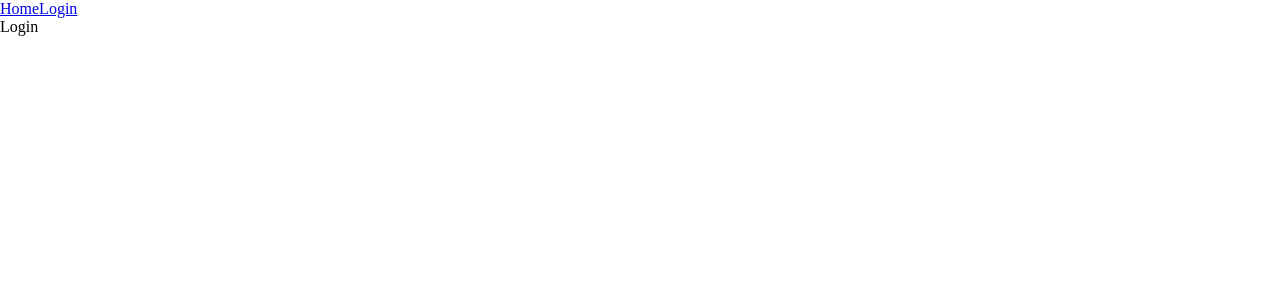
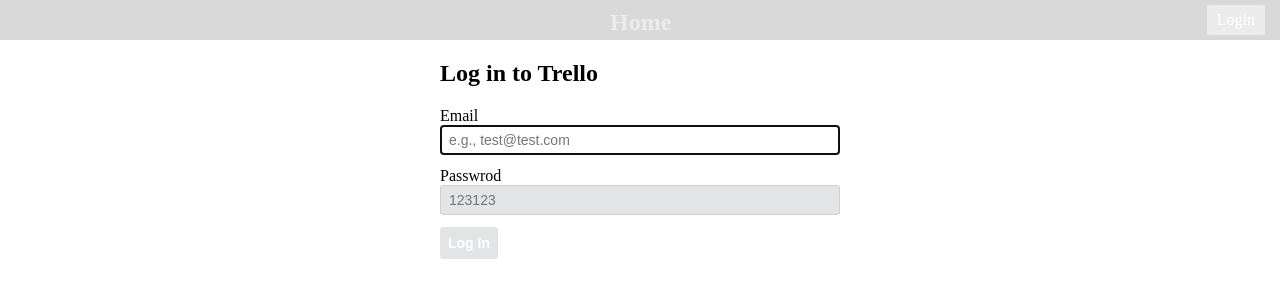
Before and after one commit to jnssanaee/vue-trello_back, a Vue app: page /login in a window 1280 px wide. Shown: the top 300 px of the page. Built offline with nearby package versions, Linux system fonts and the light colour scheme.

Commit message:
CLN : 로그인, 로그아웃

```diff
--- a/package.json
+++ b/package.json
@@ -11,7 +11,8 @@
   },
   "dependencies": {
     "axios": "^0.19.0",
-    "vue": "^2.5.2"
+    "vue": "^2.5.2",
+    "vuex": "^3.1.1"
   },
   "devDependencies": {
     "autoprefixer": "^7.1.2",
--- a/src/App.vue
+++ b/src/App.vue
@@ -1,18 +1,69 @@
 <template>
   <div id="app">
     <Navbar />
-    <router-view></router-view>
+    <router-view class="container"></router-view>
   </div>
 </template>
 
 <script>
 import Navbar from './components/Navbar.vue'
+
 export default {
-  name: 'App',
-  components: {Navbar}
+  name: 'app',
+  components: { Navbar },
+  data () {
+    return {
+    }
+  }
 }
 </script>
 
 <style>
-
+html, body, #app {
+  height: 100%;
+  margin: 0px;
+}
+#app {
+  display: flex;
+  flex-direction: column;
+}
+.container {
+  flex-grow: 1;
+  position: relative;
+}
+.btn {
+  border-radius: 3px;
+  padding: 6px 8px;
+  background-color: #e2e4e6;
+  border: none;
+  display: inline-block;
+  color: #fff;
+  font-size: 14px;
+  line-height: 20px;
+  font-weight: 700;
+  cursor: pointer;
+}
+.btn-success {
+  background-color: #5aac44;
+  box-shadow: 0 1px 0 #519839;
+}
+.form-control {
+  width: 100%;
+  box-sizing: border-box;
+  background-color: #e2e4e6;
+  border: 1px solid #cdd2d4;
+  border-radius: 3px;
+  display: block;
+  margin-bottom: 12px;
+  padding: 6px 8px;
+  transition: background-color .3s;
+}
+input[type=text].form-control,
+input[type=password].form-control,
+textarea.form-control {
+  font-size: 14px;
+}
+.form-control:focus {
+  background-color: #fff;
+}
 </style>
--- /dev/null
+++ b/src/api/index.js
@@ -0,0 +1,73 @@
+import axios from 'axios'
+import router from '../router'
+
+const DOMAIN = 'http://localhost:3000'
+const UNAUTHORIZED = 401
+const onUnauthorized = () => {
+  router.push(`/login?rPath=${encodeURIComponent(location.pathname)}`)
+}
+
+const request = (method, url, data) => {
+  return axios({
+    method,
+    url: DOMAIN + url,
+    data
+  }).then(result => result.data)
+    .catch(result => {
+      const {status} = result.response
+      if (status === UNAUTHORIZED) onUnauthorized()
+      throw result.response
+    })
+}
+
+export const setAuthInHeader = token => {
+  axios.defaults.headers.common['Authorization'] = token ? `Bearer ${token}` : null;
+}
+
+export const board = {
+  fetch(id) {
+    return id ? request('get', `/boards/${id}`) : request('get', '/boards')
+  },
+  create(title) {
+    return request('post', '/boards', {title})
+  },
+  update(id, payload) {
+    return request('put', `/boards/${id}`, payload)
+  },
+  destroy(id) {
+    return request('delete', `/boards/${id}`)
+  }
+}
+
+export const list = {
+  create(payload) {
+    return request('post', '/lists', payload)
+  },
+  update(id, payload) {
+    return request('put', `/lists/${id}`, payload)
+  },
+  destroy(id) {
+    return request('delete', `/lists/${id}`)
+  },
+}
+
+export const card = {
+  fetch(id) {
+    return request('get', `/cards/${id}`)
+  },
+  create(title, listId, pos) {
+    return request('post', '/cards', {title, listId, pos})
+  },
+  update(id, payload) {
+    return request('put', `/cards/${id}`, payload)
+  },
+  destroy(id) {
+    return request('delete', `/cards/${id}`)
+  }
+}
+
+export const auth = {
+  login(email, password) {
+    return request('post', '/login', {email, password})
+  }
+}
--- a/src/components/Home.vue
+++ b/src/components/Home.vue
@@ -4,29 +4,23 @@
     <div>
       Board List:
       <div v-if="loading">Loading...</div>
-      <div v-else>Api result:
-        <pre>{{apiRes}}</pre>
-        <pre>{{error}}</pre>
+      <div v-else>
+        <div v-for="b in boards" :key=b.id>
+          <pre>{{b}}</pre>
+        </div>
       </div>
-      <ul>
-        <li>
-          <router-link to="/b/1">Board 1</router-link>
-        </li>
-        <li>
-          <router-link to="/b/2">Board 2</router-link>
-        </li>
-      </ul>
     </div>
   </div>
 </template>
 
 <script>
-import axios from 'axios'
+import {board} from '../api'
+
 export default {
   data() {
     return {
       loading: false,
-      apiRes: '',
+      boards: '',
       error: ''
     }
   },
@@ -36,12 +30,9 @@
   methods: {
     fetchData() {
       this.loading = true
-      axios.get('http://localhost:3000/health')
-        .then(res => {
-          this.apiRes = res.data
-        })
-        .catch(res => {
-          this.error = res.response.data
+      board.fetch()
+        .then(data => {
+          this.boards = data
         })
         .finally(_=> {
           this.loading = false
--- a/src/components/Login.vue
+++ b/src/components/Login.vue
@@ -1,13 +1,63 @@
 <template>
-    <div>Login</div>
+  <div class="login">
+    <h2>Log in to Trello</h2>
+    <form @submit.prevent="onSubmit">
+      <div>
+        <label for="email">Email</label>
+        <input class="form-control" type="text" name="email" v-model="email" autofocus placeholder="e.g., test@test.com" />
+      </div>
+      <div>
+        <label for="password">Passwrod</label>
+        <input class="form-control" type="password" v-model="password" placeholder="123123" />
+      </div>
+      <button  class="btn" :class="{'btn-success': !invalidForm}" type="submit" :disabled="invalidForm">Log In</button>
+    </form>
+    <p class="error" v-if="error">{{error}}</p>
+  </div>
 </template>
 
 <script>
+import {auth, setAuthInHeader} from '../api'
+
 export default {
-
+  data() {
+    return {
+      email: '',
+      password: '',
+      rPath: '',
+      error: ''
+    }
+  },
+  computed: {
+    invalidForm() {
+      return !this.email || !this.password
+    }
+  },
+  created() {
+    this.returnPath = this.$route.query.returnPath || '/'
+  },
+  methods: {
+    onSubmit() {
+      auth.login(this.email, this.password)
+        .then(data => {
+          localStorage.setItem('token', data.accessToken)
+          setAuthInHeader(data.accessToken)
+          this.$router.push(this.rPath)
+        })
+        .catch(err => {
+          console.log(err)
+        })
+    }
+  }
 }
 </script>
 
 <style>
-
+.login {
+  width: 400px;
+  margin: 0 auto;
+}
+.error {
+  color: #f00;
+}
 </style>
--- a/src/components/Navbar.vue
+++ b/src/components/Navbar.vue
@@ -1,16 +1,75 @@
 <template>
-  <div>
-    <router-link to="/">Home</router-link>
-    <router-link to="/login">Login</router-link>
-  </div>
+  <nav class="header">
+    <div class="header-logo">
+      <router-link to="/">Home</router-link>
+    </div>
+    <div class="header-auth">
+      <a href="" v-if="isAuth" @click.prevent="logout">Logout</a>
+      <router-link v-else to="/login">Login</router-link>
+    </div>
+  </nav>
 </template>
 
 <script>
+import {setAuthInHeader} from '../api'
+
 export default {
-
+  computed: {
+    isAuth() {
+      return !!localStorage.getItem('token')
+    }
+  },
+  methods: {
+    logout() {
+      delete localStorage.token
+      setAuthInHeader(null)
+      this.$router.push('/login')
+    }
+  }
 }
 </script>
 
 <style>
-
+.header {
+  flex: none;
+  background-color: rgba(0,0,0,.15);
+  height: 32px;
+  padding: 4px;
+}
+.header a {
+  display: block;
+  height: 30px;
+  line-height: 30px;
+  text-decoration: none;
+  color: rgba(255,255,255,.5);
+}
+.header-logo {
+  position: absolute;
+  left: 50%;
+  top: 7px;
+  margin-left: -30px;
+  text-align: center;
+  font-weight: bolder;
+  font-size: 24px;
+}
+.header-logo a:hover,
+.header-logo a:focus {
+  color: rgba(255,255,255,.9);
+}
+.header-auth {
+  position: absolute;
+  right: 15px;
+  top: 5px;
+}
+.header-auth a {
+  border-radius: 2px;
+  padding: 0 10px;
+  background-color: rgba(255,255,255, .5);
+  color: white;
+  transition: all .3s;
+}
+.header-auth a:hover,
+.header-auth a:focus {
+  background-color: rgba(255,255,255, .3);
+}
 </style>
--- a/src/main.js
+++ b/src/main.js
@@ -1,10 +1,11 @@
 import Vue from 'vue'
 import router from './router'
-import './assets/style.css'
 import App from './App.vue'
+//import store from './store'
 
 new Vue({
   el: '#app',
   router,
-  render: h => h(App) // 루트 컴포넌트 설정
+  //store,
+  render: h => h(App)
 })
--- a/src/router/index.js
+++ b/src/router/index.js
@@ -9,17 +9,35 @@
 
 Vue.use(VueRouter)
 
+const requireAuth = (to, from, next) => {
+  const isAuth = localStorage.getItem('token')
+  const loginPath = `/login?rPath=${encodeURIComponent(to.path)}`
+  isAuth ? next() : next(loginPath)
+}
+
 const router = new VueRouter({
   mode: 'history',
   routes: [
-    { path: '/', component: Home },
-    { path: '/login', component: Login },
-    { path: '/b/:bid', component: Board, children: [
-        { path: 'c/:cid', component: Card }
-    ] },
-    { path: '*', component: NotFound }
+    {
+      path: '/',
+      component: Home,
+      beforeEnter: requireAuth
+    },
+    {
+      path: '/login',
+      component: Login
+    },
+    {
+      path: '/b/:bid',
+      component: Board,
+      beforeEnter: requireAuth,
+      children: [{ path: 'c/:cid', component: Card }]
+    },
+    {
+      path: '*',
+      component: NotFound
+    }
   ]
-  // component는 Vue.extend()를 통해 만들어진 컴포넌트 옵션 객체
 })
 
 export default router
```
Also changed, not shown: 2 other files (tests, documents, lock files or other folders).
